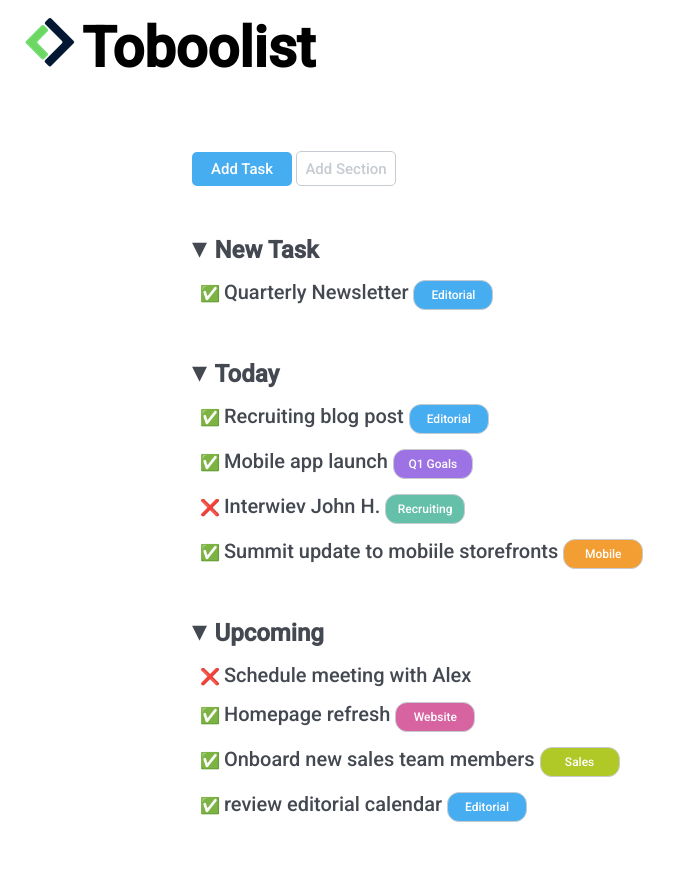
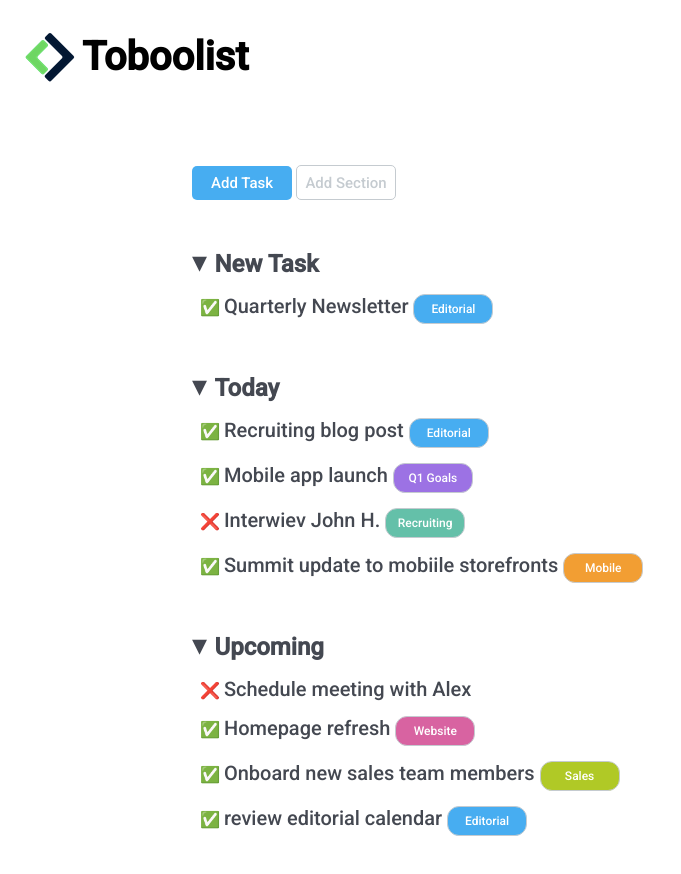
Before and after one commit to Guido-95/html-css-toboolist, a plain HTML site: page index.html in a window 1280 px wide. Shown: the whole page, without its empty margins (0-681 px from the left). Drawn offline with Linux system fonts and the light colour scheme.

Commit message:
scritta del logo centrata

```diff
--- a/css/style.css
+++ b/css/style.css
@@ -5,9 +5,17 @@
     padding: 0;
     font-family: Roboto;
 }
+
+header{
+    height: 80px;
+}
+
 h1 {
+    font-size: 40px;
     display: inline-block;
+    vertical-align: middle;
 }
+
 h2 {
     font-size: 24px;
     margin-top: 50px;
@@ -18,11 +26,13 @@ h2 {
 /* selettore id */
 #contenitore_logo {
   margin: 15px 0px 0px 25px;
+  line-height: 80px;
   font-size: 28px;
 }
 #logo {
     height: 50px;
     width: 50px;
+    vertical-align: middle;
 }
 
 #container {
```
